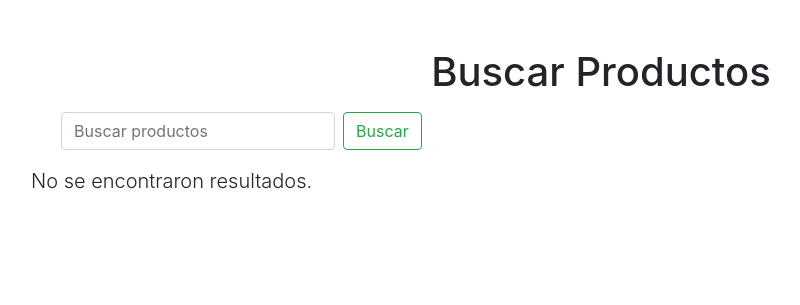
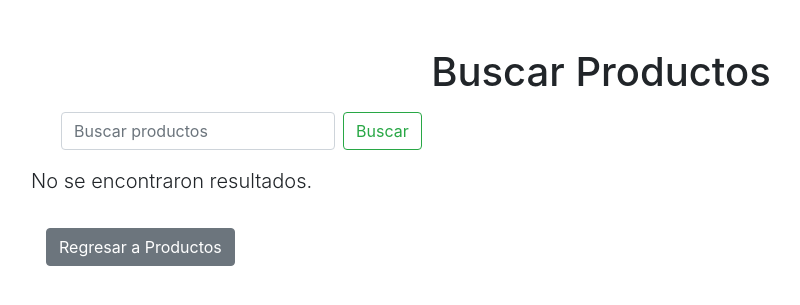
Before and after one commit to metalfred20/Web-Repasa, a Flask app: page /search_products in a window 1280 px wide. Shown: the part 56-361 px from the top of the page, without its empty margins (39-839 px from the left). Run offline with Flask 3, Linux system fonts and the light colour scheme; data that the repository does not hold is empty; some libraries are stand-ins or nearby versions.

Commit message:
Update search_products.html

```diff
--- a/templates/search_products.html
+++ b/templates/search_products.html
@@ -25,12 +25,16 @@
                             <form action="{{ url_for('add_to_cart', product_id=product.id) }}" method="post">
                                 <button type="submit" class="btn btn-secondary">Agregar al carrito</button>
                             </form>
+
                         </div>
+
                     </div>
                 </div>
             {% endfor %}
         {% else %}
             <p class="lead">No se encontraron resultados.</p>
         {% endif %}
+
     </div>
+    <a class="btn btn-secondary mt-3" href="{{ url_for('product_list') }}">Regresar a Productos</a>
 {% endblock %}
```
